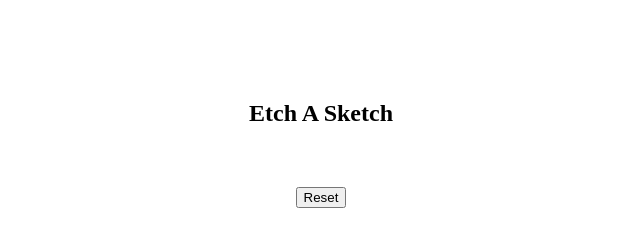
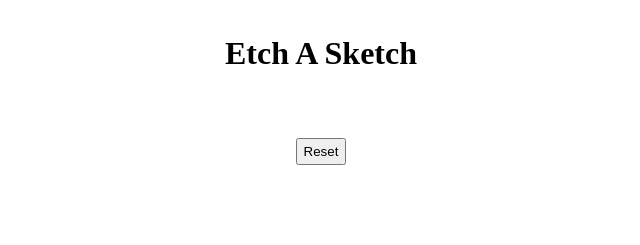
Before and after one commit to ruiyotabby/etch-a-sketch, a plain HTML site: page index.html in a window 1280 px wide. Shown: the whole page, without its empty margins (319-959 px from the left). Drawn offline with Linux system fonts and the light colour scheme.

Commit message:
Add font and color styles to the button and header

```diff
--- a/style.css
+++ b/style.css
@@ -1,6 +1,6 @@
 .col{
     border: 0.5px solid black;
-    height: 1vh;
+    height: 0.6em;
 }
 
 .row{
@@ -12,6 +12,13 @@ body{
     display: flex;
     flex-direction: column;
     align-items: center;
-    margin-top: 10vh;
     gap: 5vh;
 }
+
+h2{
+    font-size: 2em;
+}
+
+button{
+    height: 2em;
+}
```
